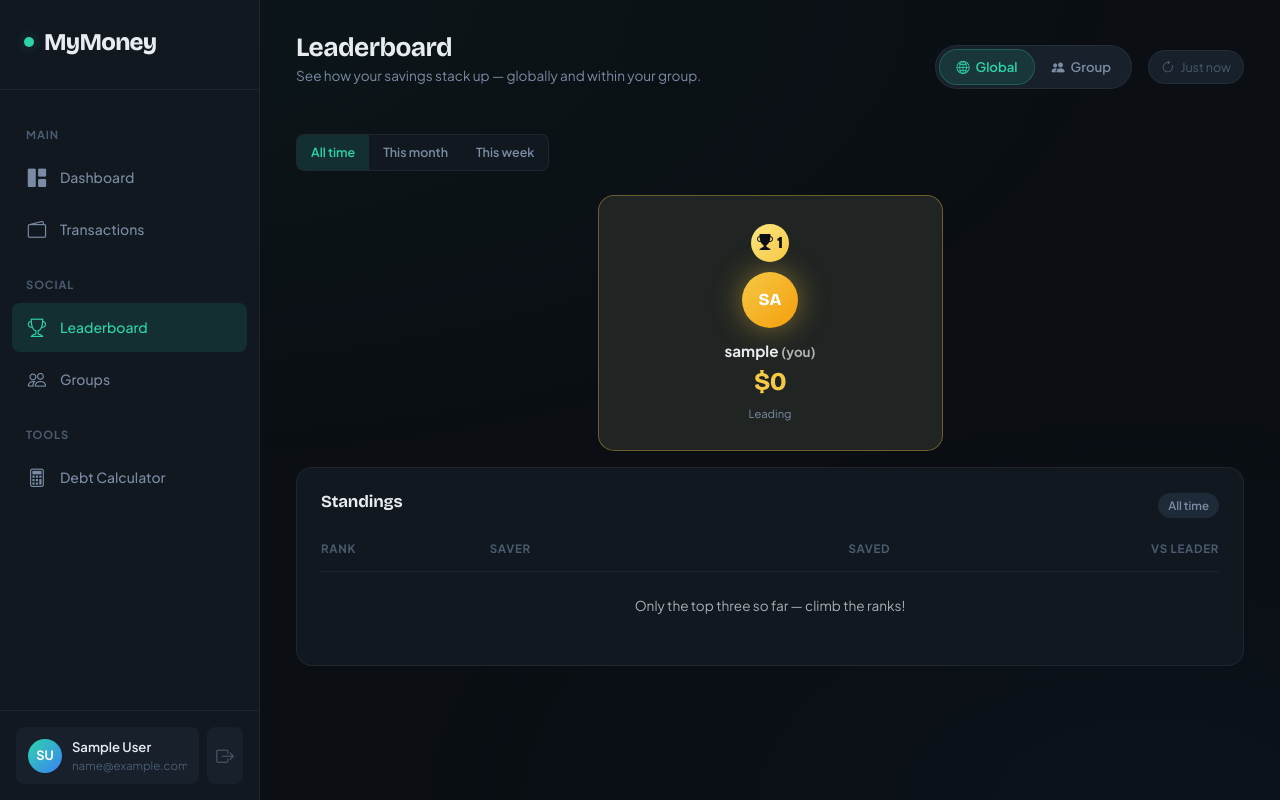
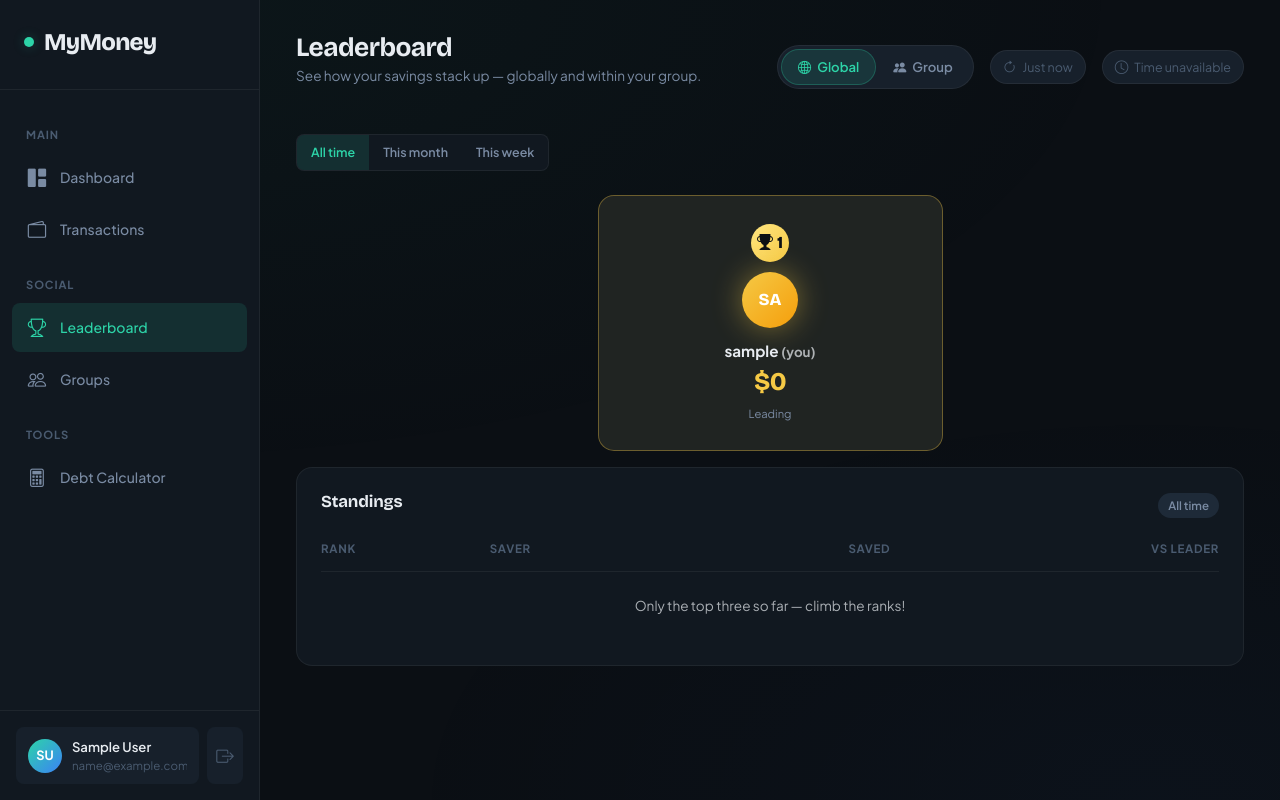
Before and after one commit to Haydosi/CITS3403-Project, a Flask app: page /leaderboard in a window 1280 px wide. Run offline with Flask 3, Linux system fonts and the light colour scheme; the visitor is signed in with stand-in values (Sample User, id 1); data comes from the database, SQL or seed files in the repository; data that the repository does not hold is empty.

Commit message:
Adding Ajax showing current time

```diff
--- a/app/static/js/leaderboard.js
+++ b/app/static/js/leaderboard.js
@@ -31,6 +31,8 @@ const worldTabBtn = $("worldTabBtn");
 const groupTabBtn = $("groupTabBtn");
 const lbUpdated = $("lbUpdated");
 const lbUpdatedLabel = lbUpdated?.querySelector("span");
+const lbServerTime = $("lbServerTime");
+const lbServerTimeLabel = lbServerTime?.querySelector("span");
 
 const windowBtns = document.querySelectorAll(".lb-window-tab");
 
@@ -252,6 +254,23 @@ function updateLastFetchedLabel() {
     else lbUpdatedLabel.textContent = `Updated ${Math.floor(seconds / 60)}m ago`;
 }
 
+// ─── Server time (Ajax) ────────────────────────────────────
+
+async function fetchServerTime() {
+    if (!lbServerTimeLabel) return;
+    try {
+        const res = await fetch("/api/private/time");
+        if (!res.ok) {
+            lbServerTimeLabel.textContent = "Time unavailable";
+            return;
+        }
+        const data = await res.json();
+        lbServerTimeLabel.textContent = data.formatted || data.iso || "—";
+    } catch (_) {
+        lbServerTimeLabel.textContent = "Time unavailable";
+    }
+}
+
 // ─── Data fetching ─────────────────────────────────────────
 
 async function fetchGroups() {
@@ -370,10 +389,15 @@ async function backgroundRefresh() {
 
 setInterval(backgroundRefresh, REFRESH_MS);
 setInterval(updateLastFetchedLabel, 10 * 1000);
+setInterval(fetchServerTime, 30 * 1000);
 document.addEventListener("visibilitychange", () => {
-    if (!document.hidden) backgroundRefresh();
+    if (!document.hidden) {
+        backgroundRefresh();
+        fetchServerTime();
+    }
 });
 
 updateScopeView();
 updateWindowView();
+fetchServerTime();
 refresh({ refetchGroups: true });
--- a/app/templates/leaderboard.html
+++ b/app/templates/leaderboard.html
@@ -25,6 +25,10 @@
             </div>
             <div class="lb-updated" id="lbUpdated" aria-live="polite">
                 <i class="bi bi-arrow-clockwise"></i>
+                <span>Loading…</span>
+            </div>
+            <div class="lb-updated lb-server-time" id="lbServerTime" aria-live="polite">
+                <i class="bi bi-clock"></i>
                 <span>Loading…</span>
             </div>
         </div>
```
